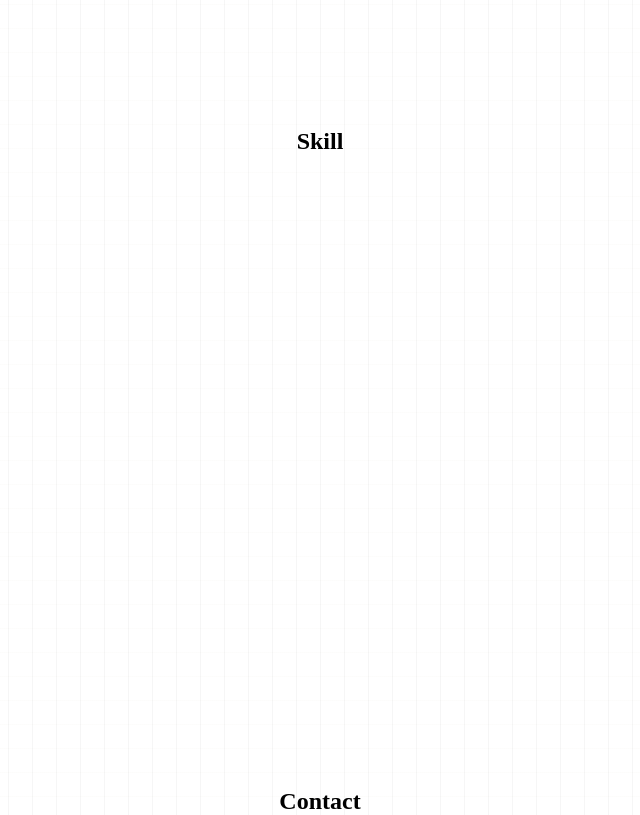
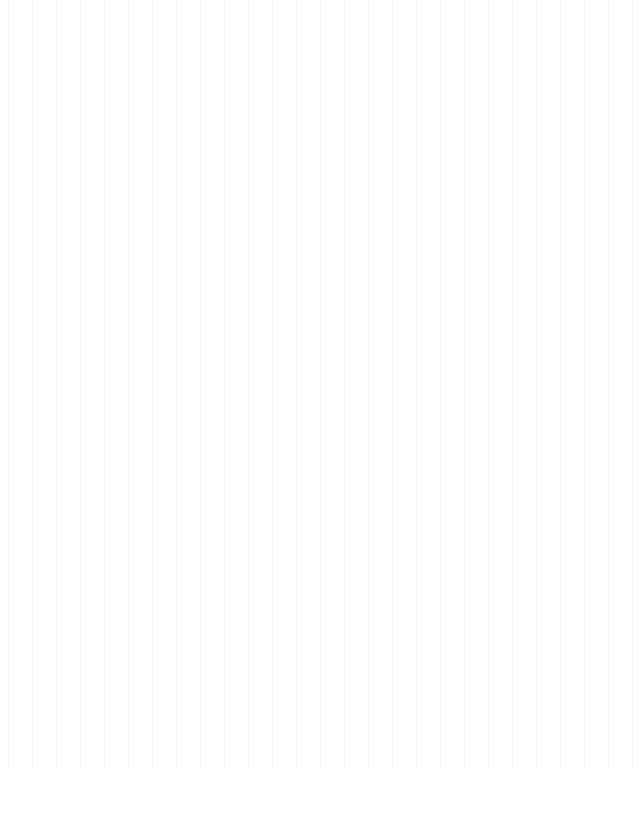
Before and after one commit to PathMan21/portfolio-dev, a React (Create React App) app: page / in a window 1280 px wide. Shown: the part 1340-2155 px from the top of the page, without its empty margins (328-968 px from the left). After the commit the page ends 2108 px from the top, so only its background shows below. Built offline with nearby package versions, Linux system fonts and the light colour scheme.

Commit message:
posé aléatoirement dans mon portfolio

```diff
--- a/src/pages/Contact/Contact.tsx
+++ b/src/pages/Contact/Contact.tsx
@@ -4,7 +4,7 @@
 const Contact = () => {
     return(
     <div className="container-cont">
-        <h2>Contact</h2>
+        <h2></h2>
     </div>)
 
 
--- a/src/pages/Experience/Experience.tsx
+++ b/src/pages/Experience/Experience.tsx
@@ -17,13 +17,19 @@ const Experience = () => {
             image: "",
             lien: "lien"
         },
+                {
+            id: "exp-1",
+            content: "lorem ipsum",
+            image: "",
+            lien: "lien"
+        },
 
     ]
     const positions = [
 
     { top: "10%", left: "20%", rotate: "-3deg" },
-    { top: "40%", left: "55%", rotate: "7deg" },
-    { top: "70%", left: "10%", rotate: "-8deg" },
+    { top: "20%", left: "50%", rotate: "7deg" },
+    { top: "55%", left: "26%", rotate: "-10deg" },
     { top: "65%", left: "55%", rotate: "2deg" },
 ];
     return (
--- a/src/pages/Skill/Skill.tsx
+++ b/src/pages/Skill/Skill.tsx
@@ -6,7 +6,7 @@ const Skill = () => {
 
     return  (
         <div id="skill" className="container-exp">
-            <h2>Skill</h2>
+            <h2></h2>
         </div>
     )
 }
```
